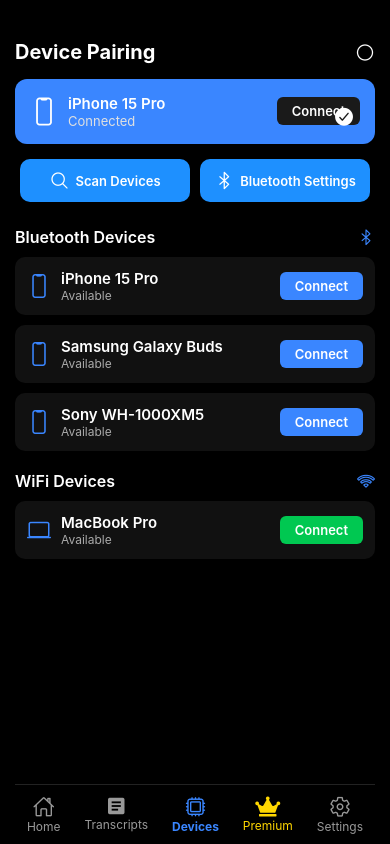
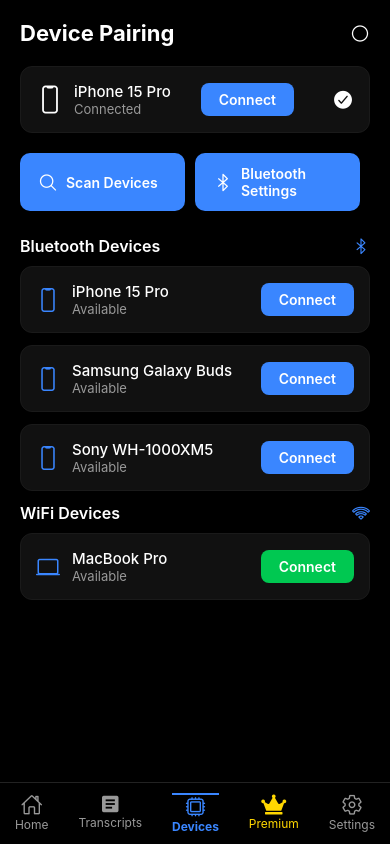
Before and after one commit to Fatima-malik7/EchoSeeApp-CodeCelix, a React Native app: screen /DevicePairingScreen in a window 390 px wide. Built offline with nearby package versions, Linux system fonts and the light colour scheme.

Commit message:
update!!!

```diff
--- a/src/screens/DevicePairing.tsx
+++ b/src/screens/DevicePairing.tsx
@@ -96,28 +96,42 @@
 
       {/* ✅ Bottom Navigation Bar with Premium Crown */}
       <View style={styles.bottomNav}>
-        <TouchableOpacity style={styles.navItem}>
+        <TouchableOpacity
+          style={styles.navItem}
+          onPress={() => navigation.navigate("Home" as never)}
+        >
           <Ionicons name="home-outline" size={22} color="#999" />
           <Text style={styles.navText}>Home</Text>
         </TouchableOpacity>
 
-        <TouchableOpacity style={styles.navItem}>
+        <TouchableOpacity
+          style={styles.navItem}
+          onPress={() => navigation.navigate("Transcript" as never)}
+        >
           <MaterialIcons name="article" size={22} color="#999" />
           <Text style={styles.navText}>Transcripts</Text>
         </TouchableOpacity>
 
-        <TouchableOpacity style={styles.navItem}>
+        <TouchableOpacity
+          style={[styles.navItem, styles.activeNav]}
+          onPress={() => navigation.navigate("DevicePairing" as never)}
+        >
           <Ionicons name="hardware-chip-outline" size={22} color="#3A86FF" />
           <Text style={styles.navTextActive}>Devices</Text>
         </TouchableOpacity>
 
-        {/* 👑 Premium Tab */}
-        <TouchableOpacity style={styles.navItem}>
+        <TouchableOpacity
+          style={styles.navItem}
+          onPress={() => navigation.navigate("Premium" as never)}
+        >
           <FontAwesome5 name="crown" size={20} color="#FFD700" />
           <Text style={[styles.navText, { color: "#FFD700" }]}>Premium</Text>
         </TouchableOpacity>
 
-        <TouchableOpacity style={styles.navItem}>
+        <TouchableOpacity
+          style={styles.navItem}
+          onPress={() => navigation.navigate("Settings" as never)}
+        >
           <Ionicons name="settings-outline" size={22} color="#999" />
           <Text style={styles.navText}>Settings</Text>
         </TouchableOpacity>
@@ -125,7 +139,6 @@
     </View>
   );
 };
-
 export default DevicePairing;
 
 const styles = StyleSheet.create({
@@ -247,9 +260,14 @@
     color: "#999",
     fontSize: 12,
   },
+
   navTextActive: {
     color: "#3A86FF",
     fontSize: 12,
     fontWeight: "bold",
   },
+  activeNav: {
+    borderTopWidth: 2,
+    borderTopColor: "#3A86FF",
+  },
 });
--- a/src/screens/DevicePairingScreen.tsx
+++ b/src/screens/DevicePairingScreen.tsx
@@ -9,8 +9,18 @@
 import Ionicons from "react-native-vector-icons/Ionicons";
 import MaterialIcons from "react-native-vector-icons/MaterialIcons";
 import FontAwesome5 from "react-native-vector-icons/FontAwesome5";
+import { useNavigation } from "@react-navigation/native";
+import { NativeStackNavigationProp } from "@react-navigation/native-stack";
+import { RootStackParamList } from "../../App"; // ✅ adjust path if needed
+
+type DevicePairingScreenNavigationProp = NativeStackNavigationProp<
+  RootStackParamList,
+  "DevicePairingScreen"
+>;
 
 const DevicePairingScreen: React.FC = () => {
+  const navigation = useNavigation<DevicePairingScreenNavigationProp>();
+
   const bluetoothDevices = [
     { id: 1, name: "iPhone 15 Pro", status: "Available" },
     { id: 2, name: "Samsung Galaxy Buds", status: "Available" },
@@ -108,30 +118,44 @@
         ))}
       </ScrollView>
 
-      {/* Bottom Navigation */}
+      {/* ✅ Bottom Navigation */}
       <View style={styles.bottomNav}>
-        <TouchableOpacity style={styles.navItem}>
+        <TouchableOpacity
+          style={styles.navItem}
+          onPress={() => navigation.navigate("Home")}
+        >
           <Ionicons name="home-outline" size={22} color="#999" />
           <Text style={styles.navText}>Home</Text>
         </TouchableOpacity>
 
-        <TouchableOpacity style={styles.navItem}>
+        <TouchableOpacity
+          style={styles.navItem}
+          onPress={() => navigation.navigate("Transcript")}
+        >
           <MaterialIcons name="article" size={22} color="#999" />
           <Text style={styles.navText}>Transcripts</Text>
         </TouchableOpacity>
 
-        <TouchableOpacity style={styles.navItem}>
+        <TouchableOpacity
+          style={[styles.navItem, styles.activeNav]}
+          onPress={() => navigation.navigate("DevicePairing")}
+        >
           <Ionicons name="hardware-chip-outline" size={22} color="#3A86FF" />
           <Text style={styles.navTextActive}>Devices</Text>
         </TouchableOpacity>
 
-        {/* 👑 Premium Crown Icon */}
-        <TouchableOpacity style={styles.navItem}>
+        <TouchableOpacity
+          style={styles.navItem}
+          onPress={() => navigation.navigate("Premium")}
+        >
           <FontAwesome5 name="crown" size={20} color="#FFD700" />
           <Text style={[styles.navText, { color: "#FFD700" }]}>Premium</Text>
         </TouchableOpacity>
 
-        <TouchableOpacity style={styles.navItem}>
+        <TouchableOpacity
+          style={styles.navItem}
+          onPress={() => navigation.navigate("Settings")}
+        >
           <Ionicons name="settings-outline" size={22} color="#999" />
           <Text style={styles.navText}>Settings</Text>
         </TouchableOpacity>
@@ -146,30 +170,32 @@
   container: {
     flex: 1,
     backgroundColor: "#000",
-    paddingHorizontal: 15,
-    paddingTop: 40,
   },
   header: {
     flexDirection: "row",
     justifyContent: "space-between",
     alignItems: "center",
-    marginBottom: 15,
+    padding: 20,
   },
   headerTitle: {
+    fontSize: 22,
+    fontWeight: "700",
     color: "#fff",
-    fontSize: 20,
-    fontWeight: "bold",
   },
   scrollContainer: {
+    paddingHorizontal: 20,
     paddingBottom: 100,
   },
-
   connectedCard: {
-    backgroundColor: "#3A86FF",
+    backgroundColor: "#111",
     borderRadius: 12,
     padding: 15,
-    marginBottom: 15,
-    position: "relative",
+    flexDirection: "row",
+    alignItems: "center",
+    justifyContent: "space-between",
+    marginBottom: 20,
+    borderWidth: 1,
+    borderColor: "#1A1A1A",
   },
   connectedInfo: {
     flexDirection: "row",
@@ -177,99 +203,90 @@
     gap: 10,
   },
   connectedStatus: {
-    color: "#E0E0E0",
+    color: "#999",
     fontSize: 13,
   },
   connectButtonActive: {
-    position: "absolute",
-    right: 15,
-    top: 18,
-    backgroundColor: "#1A1A1A",
-    paddingHorizontal: 15,
-    paddingVertical: 6,
-    borderRadius: 6,
+    backgroundColor: "#3A86FF",
+    borderRadius: 8,
+    paddingVertical: 8,
+    paddingHorizontal: 18,
+  },
+  connectButton: {
+    backgroundColor: "#3A86FF",
+    borderRadius: 8,
+    paddingVertical: 8,
+    paddingHorizontal: 18,
+  },
+  connectButtonWifi: {
+    backgroundColor: "#00C851",
+    borderRadius: 8,
+    paddingVertical: 8,
+    paddingHorizontal: 18,
+  },
+  connectText: {
+    color: "#fff",
+    fontWeight: "600",
   },
   checkIcon: {
-    position: "absolute",
-    right: 20,
-    bottom: 15,
+    marginLeft: 8,
   },
-
   actionRow: {
     flexDirection: "row",
     justifyContent: "space-between",
-    marginBottom: 15,
+    marginBottom: 25,
   },
   actionButton: {
-    flex: 1,
     flexDirection: "row",
     alignItems: "center",
-    justifyContent: "center",
-    backgroundColor: "#1E90FF",
-    padding: 10,
-    marginHorizontal: 5,
+    backgroundColor: "#3A86FF",
     borderRadius: 10,
-    gap: 6,
+    paddingVertical: 12,
+    paddingHorizontal: 18,
+    flex: 1,
+    marginRight: 10,
   },
   actionText: {
     color: "#fff",
-    fontSize: 13,
+    marginLeft: 8,
     fontWeight: "600",
   },
-
   sectionHeader: {
     flexDirection: "row",
     justifyContent: "space-between",
     alignItems: "center",
-    marginVertical: 10,
+    marginBottom: 10,
   },
   sectionTitle: {
     color: "#fff",
     fontSize: 16,
     fontWeight: "600",
   },
-
   deviceCard: {
     backgroundColor: "#111",
-    borderRadius: 10,
+    borderRadius: 12,
+    padding: 15,
     flexDirection: "row",
     justifyContent: "space-between",
     alignItems: "center",
-    padding: 12,
-    marginBottom: 10,
+    marginBottom: 12,
+    borderWidth: 1,
+    borderColor: "#1A1A1A",
   },
   deviceInfo: {
     flexDirection: "row",
     alignItems: "center",
-    gap: 10,
+    gap: 12,
   },
   deviceName: {
     color: "#fff",
     fontSize: 15,
-    fontWeight: "600",
+    fontWeight: "500",
   },
   deviceStatus: {
-    color: "#aaa",
-    fontSize: 12,
+    color: "#999",
+    fontSize: 13,
   },
-  connectButton: {
-    backgroundColor: "#3A86FF",
-    paddingHorizontal: 15,
-    paddingVertical: 6,
-    borderRadius: 6,
-  },
-  connectButtonWifi: {
-    backgroundColor: "#00C851",
-    paddingHorizontal: 15,
-    paddingVertical: 6,
-    borderRadius: 6,
-  },
-  connectText: {
-    color: "#fff",
-    fontSize: 13,
-    fontWeight: "600",
-  },
-
   bottomNav: {
     flexDirection: "row",
     justifyContent: "space-around",
@@ -290,4 +307,8 @@
     fontSize: 12,
     fontWeight: "bold",
   },
+  activeNav: {
+    borderTopWidth: 2,
+    borderTopColor: "#3A86FF",
+  },
 });
--- a/src/screens/PremiumScreen.tsx
+++ b/src/screens/PremiumScreen.tsx
@@ -10,8 +10,17 @@
 import Ionicons from "react-native-vector-icons/Ionicons";
 import FontAwesome5 from "react-native-vector-icons/FontAwesome5";
 import MaterialIcons from "react-native-vector-icons/MaterialIcons";
+import { useNavigation } from "@react-navigation/native";
+import type { NativeStackNavigationProp } from "@react-navigation/native-stack";
+import type { RootStackParamList } from "../../App"; // adjust path if needed
+type PremiumScreenNavigationProp = NativeStackNavigationProp<
+  RootStackParamList,
+  "Premium"
+>;
+
 
 const PremiumScreen: React.FC = () => {
+  const navigation = useNavigation<PremiumScreenNavigationProp>();
   return (
     <SafeAreaView style={styles.container}>
       <ScrollView contentContainerStyle={styles.scrollContent}>
@@ -94,33 +103,50 @@
         </View>
       </ScrollView>
 
-      {/* Bottom Navigation */}
+      {/* ✅ Bottom Navigation */}
 <View style={styles.bottomNav}>
-        <TouchableOpacity style={styles.navItem}>
+  <TouchableOpacity
+    style={styles.navItem}
+    onPress={() => navigation.navigate("Home")}
+  >
     <Ionicons name="home-outline" size={22} color="#999" />
     <Text style={styles.navText}>Home</Text>
   </TouchableOpacity>
 
-        <TouchableOpacity style={styles.navItem}>
+  <TouchableOpacity
+    style={styles.navItem}
+    onPress={() => navigation.navigate("Transcript")}
+  >
     <MaterialIcons name="article" size={22} color="#999" />
     <Text style={styles.navText}>Transcripts</Text>
   </TouchableOpacity>
 
-        <TouchableOpacity style={styles.navItem}>
+  <TouchableOpacity
+    style={styles.navItem}
+    onPress={() => navigation.navigate("DevicePairing")}
+  >
     <Ionicons name="hardware-chip-outline" size={22} color="#999" />
     <Text style={styles.navText}>Devices</Text>
   </TouchableOpacity>
 
-        <TouchableOpacity style={styles.navItem}>
+  {/* 👑 Active Premium Tab */}
+  <TouchableOpacity
+    style={[styles.navItem, styles.activeNav]}
+    onPress={() => navigation.navigate("Premium")}
+  >
     <FontAwesome5 name="crown" size={20} color="#3A86FF" />
     <Text style={styles.navTextActive}>Premium</Text>
   </TouchableOpacity>
 
-        <TouchableOpacity style={styles.navItem}>
+  <TouchableOpacity
+    style={styles.navItem}
+    onPress={() => navigation.navigate("Settings")}
+  >
     <Ionicons name="settings-outline" size={22} color="#999" />
     <Text style={styles.navText}>Settings</Text>
   </TouchableOpacity>
 </View>
+
     </SafeAreaView>
   );
 };
@@ -305,17 +331,29 @@
   bottomNav: {
   flexDirection: "row",
   justifyContent: "space-around",
-    paddingVertical: 8,
+  alignItems: "center",
+  backgroundColor: "#111",
+  paddingVertical: 10,
   borderTopWidth: 1,
-    borderColor: "#222",
-    backgroundColor: "#000",
-    position: "absolute",
-    bottom: 0,
-    left: 0,
-    right: 0,
+  borderTopColor: "#222",
 },
-  navItem: { alignItems: "center" },
-  navText: { fontSize: 12, color: "#999" },
-  navTextActive: { fontSize: 12, color: "#3A86FF", fontWeight: "bold" },
+navItem: {
+  alignItems: "center",
+},
+navText: {
+  fontSize: 12,
+  color: "#999",
+  marginTop: 4,
+},
+navTextActive: {
+  fontSize: 12,
+  color: "#3A86FF",
+  marginTop: 4,
+  fontWeight: "600",
+},
+activeNav: {
+  alignItems: "center",
+},
+
 });
 export default PremiumScreen;
--- a/src/screens/SettingsScreen.tsx
+++ b/src/screens/SettingsScreen.tsx
@@ -9,8 +9,15 @@
 import Slider from "@react-native-community/slider";
 import Ionicons from "react-native-vector-icons/Ionicons";
 import FontAwesome5 from "react-native-vector-icons/FontAwesome5";
-
+import { useNavigation } from "@react-navigation/native";
+import type { NativeStackNavigationProp } from "@react-navigation/native-stack";
+import type { RootStackParamList } from "../../App"; // adjust path if needed
+type SettingsScreenNavigationProp = NativeStackNavigationProp<
+  RootStackParamList,
+  "Settings"
+>;
 const SettingsScreen: React.FC = () => {
+  const navigation = useNavigation<SettingsScreenNavigationProp>();
   const [fontSize, setFontSize] = useState(14);
   const [language, setLanguage] = useState("English");
 
@@ -91,32 +98,48 @@
 
      {/* ✅ Bottom Navigation Bar */}
 <View style={styles.bottomNav}>
-        <TouchableOpacity style={styles.navItem}>
-          <Ionicons name="home-outline" size={22} color="#fff" />
+  <TouchableOpacity
+    style={styles.navItem}
+    onPress={() => navigation.navigate("Home")}
+  >
+    <Ionicons name="home-outline" size={22} color="#999" />
     <Text style={styles.navText}>Home</Text>
   </TouchableOpacity>
 
-        <TouchableOpacity style={styles.navItem}>
-          <Ionicons name="document-text-outline" size={22} color="#fff" />
+  <TouchableOpacity
+    style={styles.navItem}
+    onPress={() => navigation.navigate("Transcript")}
+  >
+    <Ionicons name="document-text-outline" size={22} color="#999" />
     <Text style={styles.navText}>Transcripts</Text>
   </TouchableOpacity>
 
-        <TouchableOpacity style={styles.navItem}>
-          <Ionicons name="bluetooth-outline" size={22} color="#fff" />
+  <TouchableOpacity
+    style={styles.navItem}
+    onPress={() => navigation.navigate("DevicePairing")}
+  >
+    <Ionicons name="bluetooth-outline" size={22} color="#999" />
     <Text style={styles.navText}>Devices</Text>
   </TouchableOpacity>
 
   {/* 🟡 Premium Icon (Crown) */}
-        <TouchableOpacity style={styles.navItem}>
+  <TouchableOpacity
+    style={styles.navItem}
+    onPress={() => navigation.navigate("Premium")}
+  >
     <FontAwesome5 name="crown" size={20} color="#FFD700" />
     <Text style={[styles.navText, { color: "#FFD700" }]}>Premium</Text>
   </TouchableOpacity>
 
-        <TouchableOpacity style={styles.navItemActive}>
+  <TouchableOpacity
+    style={[styles.navItem, styles.activeNav]}
+    onPress={() => navigation.navigate("Settings")}
+  >
     <Ionicons name="settings" size={22} color="#3A82F7" />
-          <Text style={[styles.navText, { color: "#3A82F7" }]}>Settings</Text>
+    <Text style={[styles.navTextActive]}>Settings</Text>
   </TouchableOpacity>
 </View>
+
     </View>
   );
 };
@@ -213,23 +236,27 @@
   flexDirection: "row",
   justifyContent: "space-around",
   alignItems: "center",
-    backgroundColor: "#000",
+  backgroundColor: "#111",
+  paddingVertical: 10,
   borderTopWidth: 1,
   borderTopColor: "#222",
-    paddingVertical: 8,
-    position: "absolute",
-    bottom: 0,
-    width: "100%",
 },
 navItem: {
   alignItems: "center",
 },
-  navItemActive: {
+navText: {
+  fontSize: 12,
+  color: "#999",
+  marginTop: 4,
+},
+navTextActive: {
+  fontSize: 12,
+  color: "#3A82F7",
+  marginTop: 4,
+  fontWeight: "600",
+},
+activeNav: {
   alignItems: "center",
 },
-  navText: {
-    color: "#fff",
-    fontSize: 12,
-    marginTop: 3,
-  },
+
 });
--- a/src/screens/Signup.tsx
+++ b/src/screens/Signup.tsx
@@ -7,6 +7,7 @@
 StyleSheet,
 Alert,
 } from "react-native";
+
 import Ionicons from "react-native-vector-icons/Ionicons";
 import FontAwesome from "react-native-vector-icons/FontAwesome";
 import { useNavigation } from "@react-navigation/native";
```
Also changed, not shown: src/screens/HomeListening.tsx (+17 -9 lines), src/screens/HomeScreen.tsx (+20 -6 lines), src/screens/TranscriptScreen.tsx (+5 -6 lines). Lines whose indentation alone changed are shown as unchanged.
